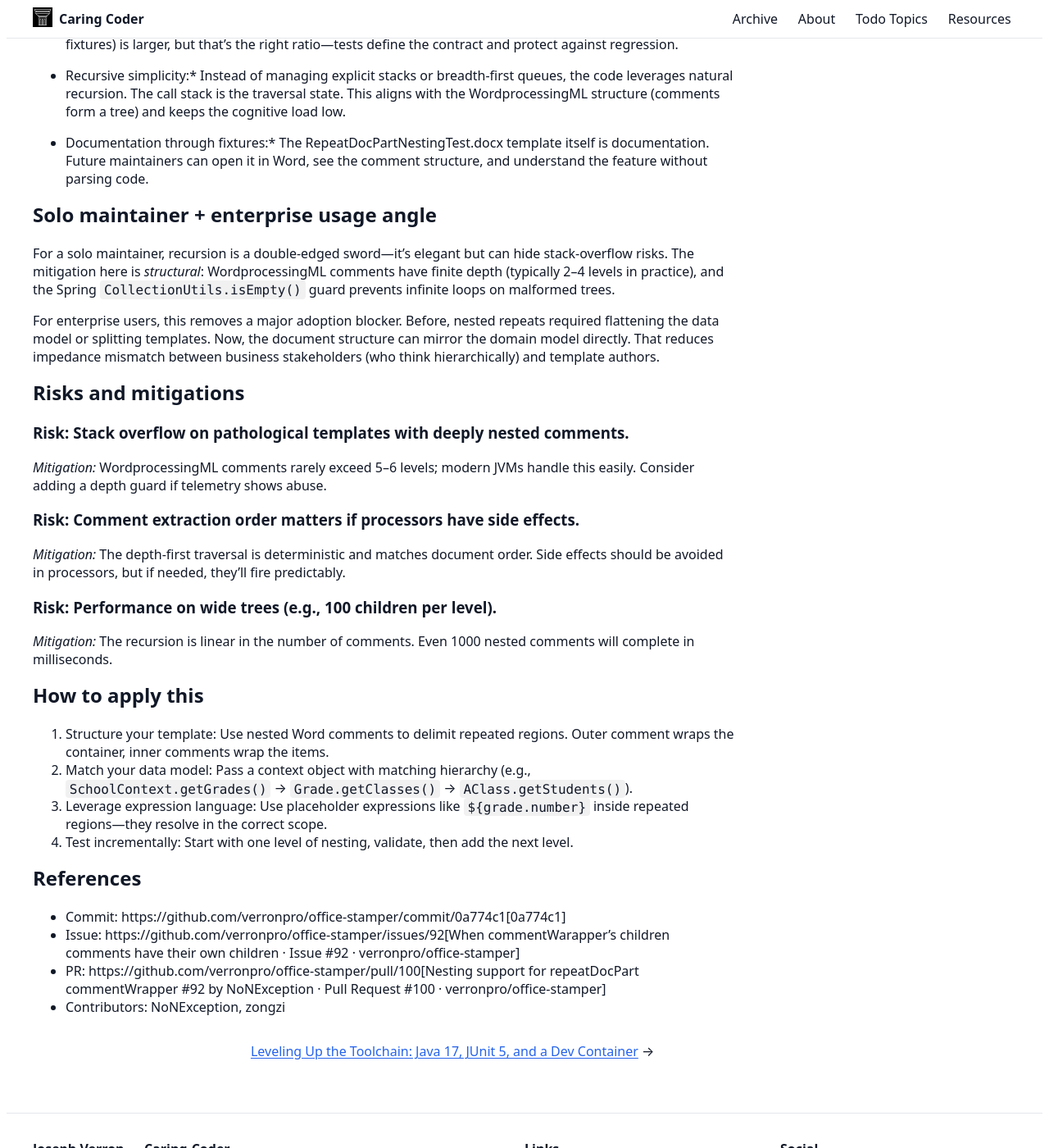
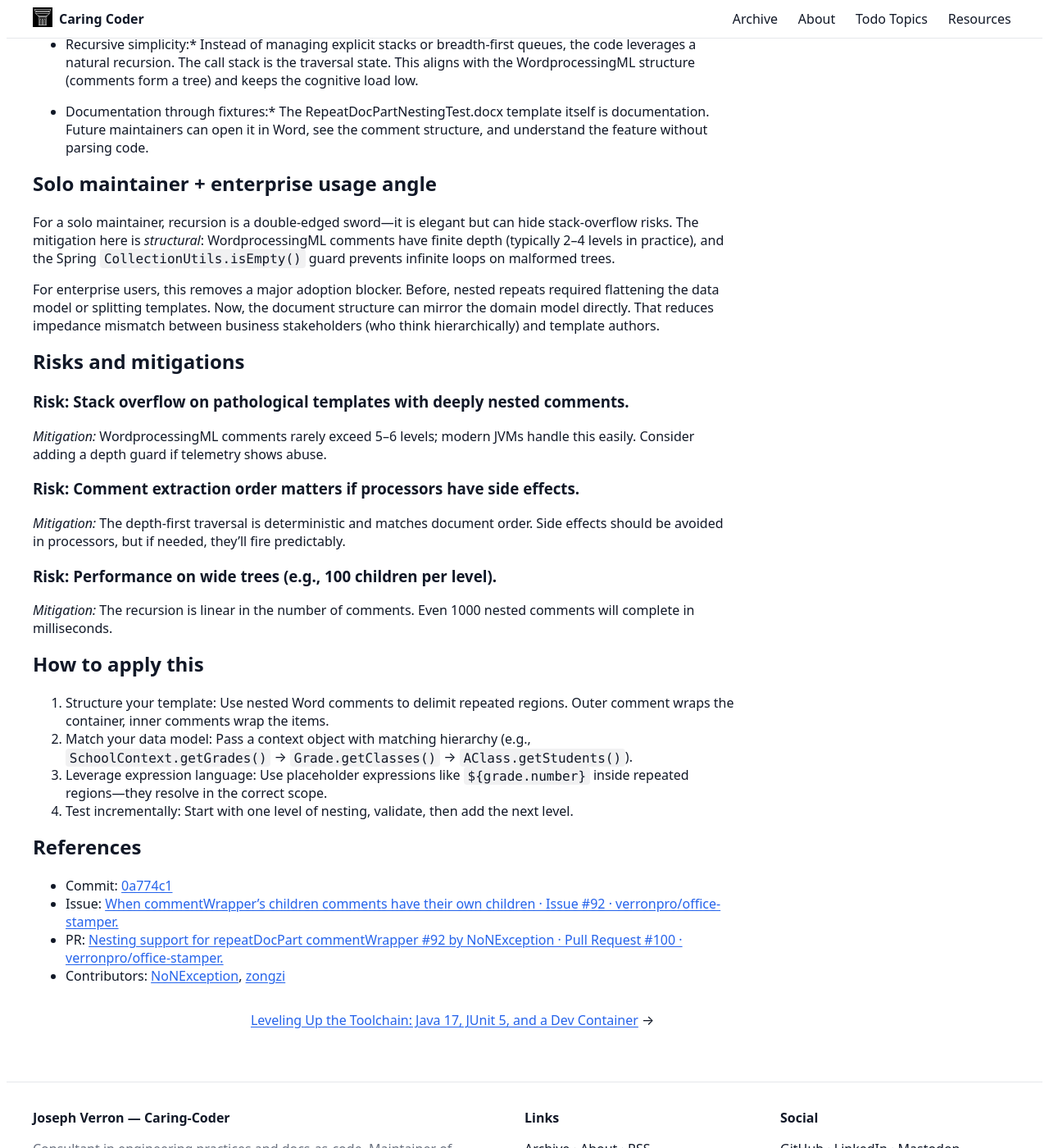
Before and after one commit to verronpro/blog, a Jekyll site: the page built from _posts/2023-02-01-monthly-commit-nested-repeatdocpart.md, in a window 1280 px wide and 1400 px high, scrolled down 1413 px. Shown: the whole window at 82% size. Built offline with Jekyll 4.4.1, drawn with Linux system fonts in a browser that asks for light colours; some of the changed text lies outside the part shown.

Commit message:
Fix grammar, formatting, and link structure in "Monthly Commit: Nested repeatDocPart" post for clarity and improved readability.

```diff
--- a/_posts/2023-02-01-monthly-commit-nested-repeatdocpart.md
+++ b/_posts/2023-02-01-monthly-commit-nested-repeatdocpart.md
@@ -61,13 +59,13 @@ This isn't a toy example—it mirrors real enterprise scenarios like org charts,
 ## Agile/craftsmanship/docs-as-code lens
  * Small batches, big impact:* The production change is 13 lines. The test infrastructure (context classes, fixtures) is larger, but that's the right ratio—tests define the contract and protect against regression.
 
- * Recursive simplicity:* Instead of managing explicit stacks or breadth-first queues, the code leverages natural recursion. The call stack is the traversal state. This aligns with the WordprocessingML structure (comments form a tree) and keeps the cognitive load low.
+ * Recursive simplicity:* Instead of managing explicit stacks or breadth-first queues, the code leverages a natural recursion. The call stack is the traversal state. This aligns with the WordprocessingML structure (comments form a tree) and keeps the cognitive load low.
 
  * Documentation through fixtures:* The RepeatDocPartNestingTest.docx template itself is documentation. Future maintainers can open it in Word, see the comment structure, and understand the feature without parsing code.
 
 ## Solo maintainer + enterprise usage angle
 
-For a solo maintainer, recursion is a double-edged sword—it's elegant but can hide stack-overflow risks. The mitigation here is *structural*: WordprocessingML comments have finite depth (typically 2–4 levels in practice), and the Spring `CollectionUtils.isEmpty()` guard prevents infinite loops on malformed trees.
+For a solo maintainer, recursion is a double-edged sword—it is elegant but can hide stack-overflow risks. The mitigation here is *structural*: WordprocessingML comments have finite depth (typically 2–4 levels in practice), and the Spring `CollectionUtils.isEmpty()` guard prevents infinite loops on malformed trees.
 
 For enterprise users, this removes a major adoption blocker. Before, nested repeats required flattening the data model or splitting templates. Now, the document structure can mirror the domain model directly. That reduces impedance mismatch between business stakeholders (who think hierarchically) and template authors.
 
@@ -91,7 +89,7 @@ For enterprise users, this removes a major adoption blocker. Before, nested repe
 
 ## References
 
-- Commit: https://github.com/verronpro/office-stamper/commit/0a774c1[0a774c1]
-- Issue: https://github.com/verronpro/office-stamper/issues/92[When commentWarapper's children comments have their own children · Issue #92 · verronpro/office-stamper]
-- PR: https://github.com/verronpro/office-stamper/pull/100[Nesting support for repeatDocPart commentWrapper #92 by NoNException · Pull Request #100 · verronpro/office-stamper]
-- Contributors: NoNException, zongzi
+- Commit: [0a774c1](https://github.com/verronpro/office-stamper/commit/0a774c1)
+- Issue: [When commentWrapper's children comments have their own children · Issue #92 · verronpro/office-stamper.](https://github.com/verronpro/office-stamper/issues/92)
+- PR: [Nesting support for repeatDocPart commentWrapper #92 by NoNException · Pull Request #100 · verronpro/office-stamper.](https://github.com/verronpro/office-stamper/pull/100)
+- Contributors: [NoNException](https://github.com/NoNException), [zongzi](https://github.com/zongzi)
```
Also changed, not shown: other parts of _posts/2023-02-01-monthly-commit-nested-repeatdocpart.md (+2 -4 lines).
